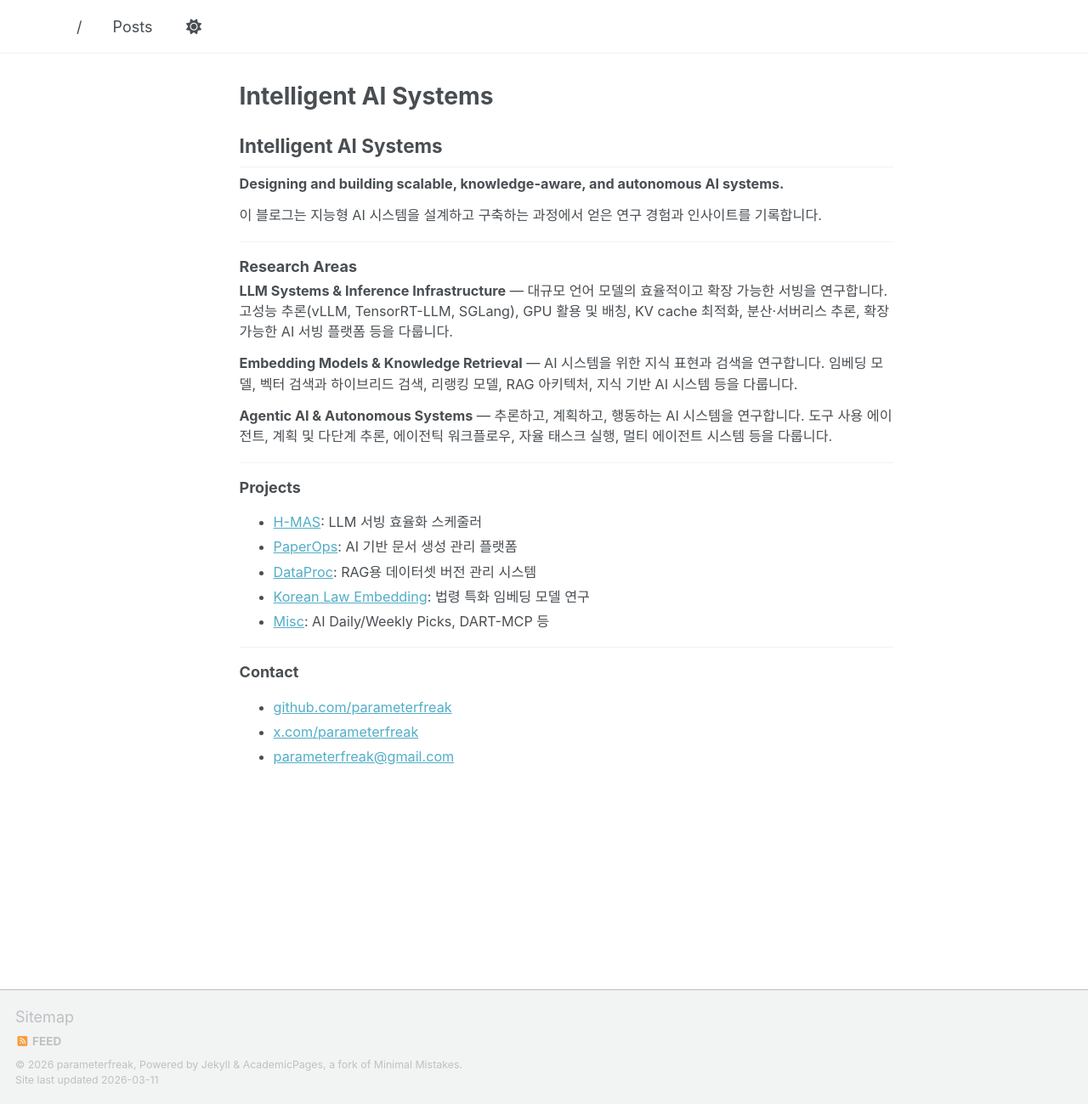
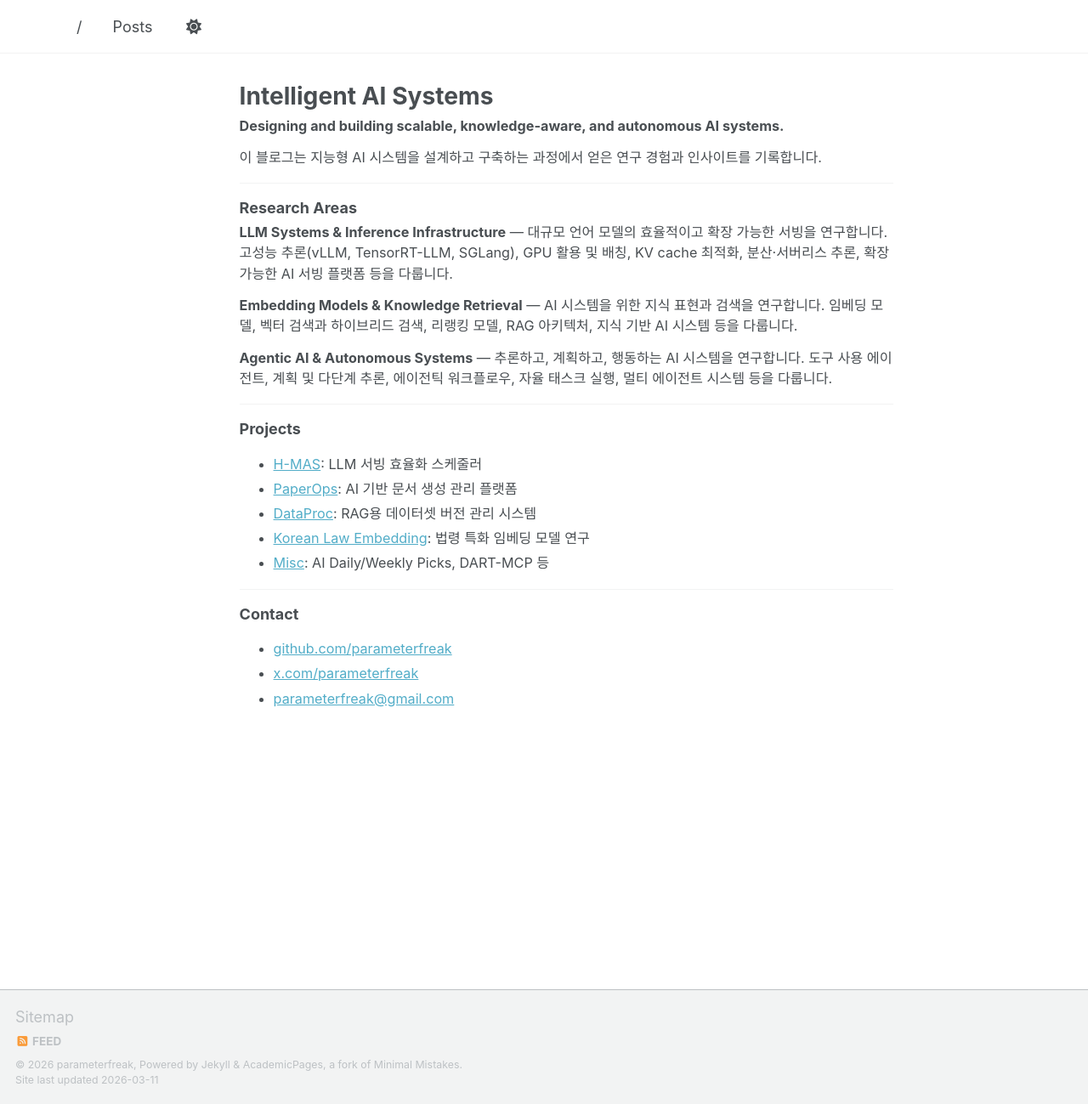
Before and after one commit to parameterfreak/parameterfreak.github.io, a Jekyll site: the page built from _pages/about.md, in a window 1280 px wide and 1299 px high. Shown: the whole window at 85% size. Built offline with Jekyll 4.4.1, drawn with Linux system fonts in a browser that asks for light colours; a script that is not in the unit is left out; our own code applies the rules of GitHub Pages for plain Markdown files; some of the changed lines change nothing that is shown.

Commit message:
Fix duplicate title on about page

```diff
--- a/_pages/about.md
+++ b/_pages/about.md
@@ -1,13 +1,11 @@
 ---
 permalink: /
-# title: "About"
+title: "Intelligent AI Systems"
 author_profile: false
 redirect_from:
   - /about/
   - /about.html
 ---
-
-## Intelligent AI Systems
 
 **Designing and building scalable, knowledge-aware, and autonomous AI systems.**
 
```
